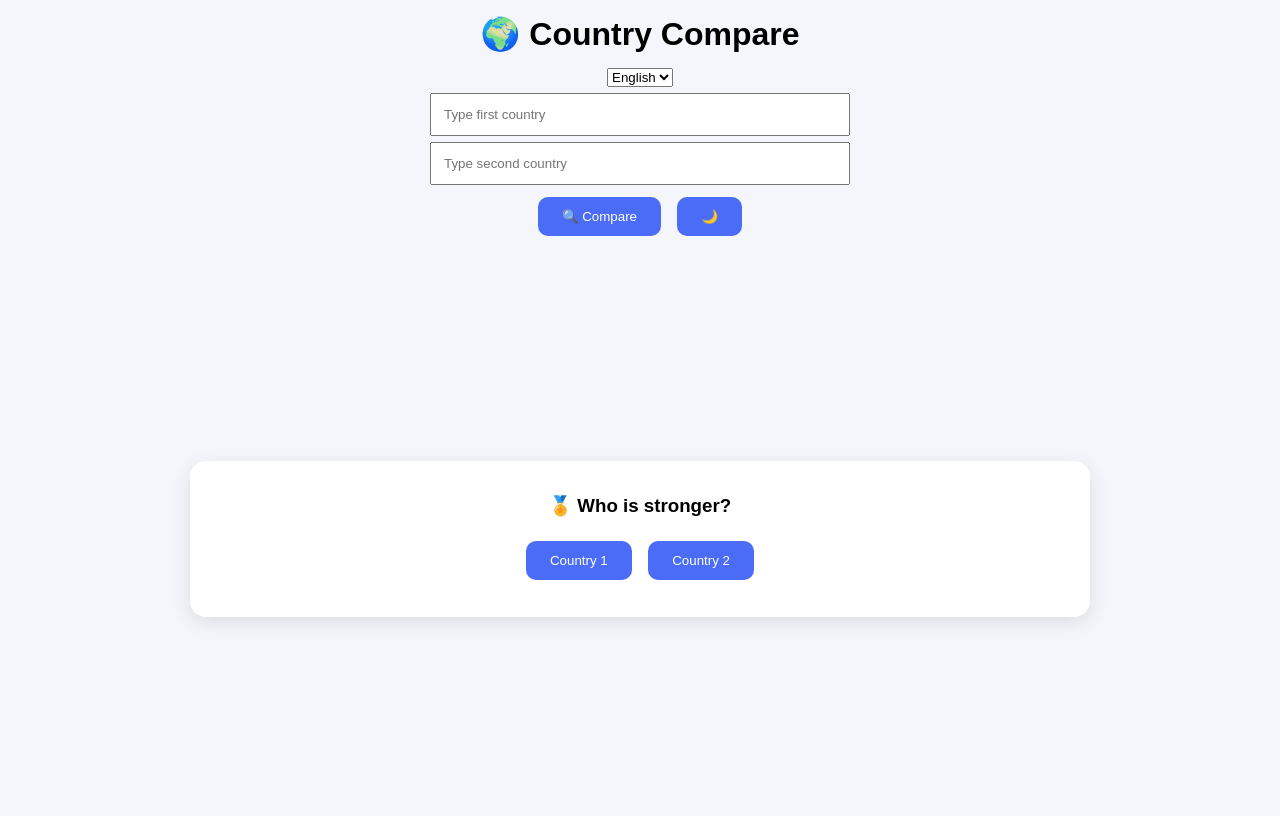
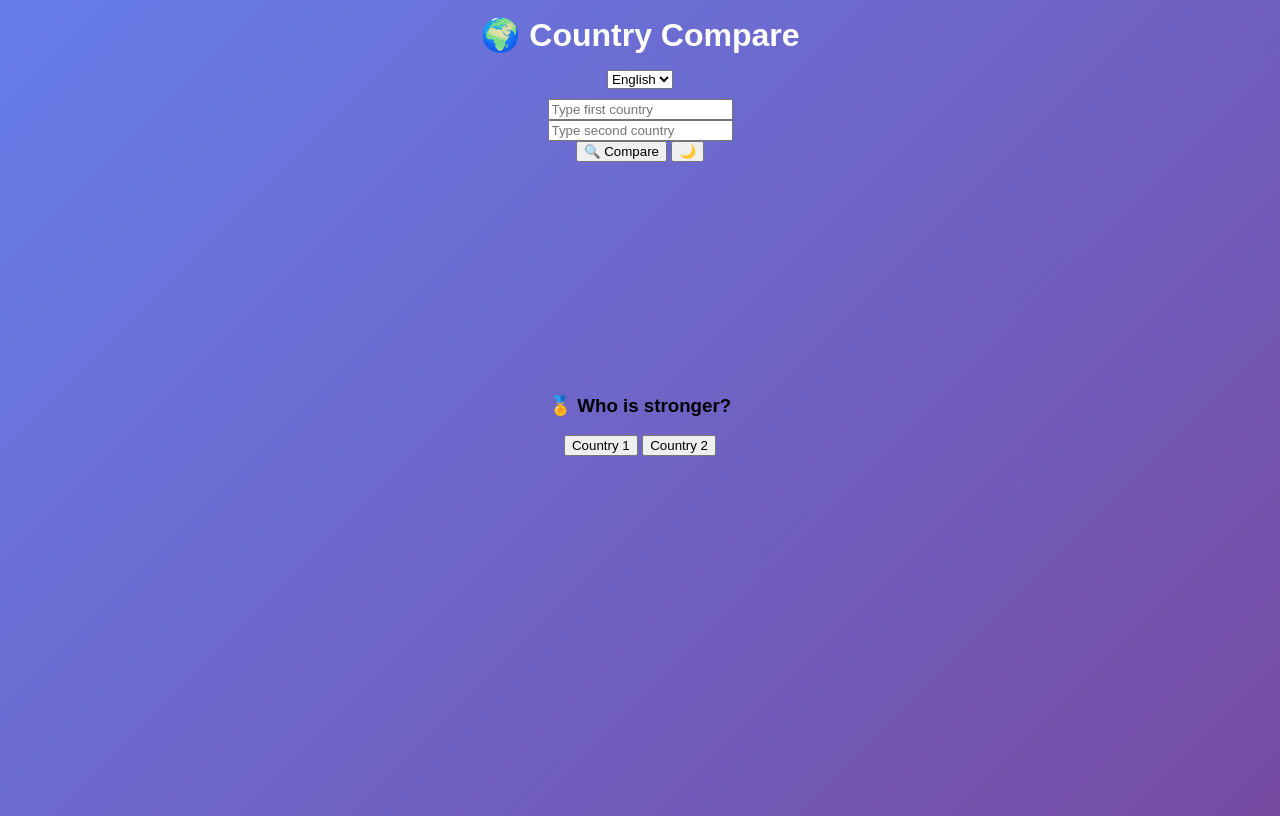
Before and after one commit to rajfeuewhs/country-compare, a plain HTML site: page index.html in a window 1280 px wide. Drawn offline with nearby package versions, Linux system fonts and the light colour scheme; no server answers.

Commit message:
Update style.css

```diff
--- a/css/style.css
+++ b/css/style.css
@@ -1,17 +1,22 @@
+*{
+  box-sizing:border-box;
+  font-family: Arial, Helvetica, sans-serif;
+}
 
-*{box-sizing:border-box;font-family:Arial;}
-body{margin:0;background:#f4f6fb;text-align:center;}
-h1{margin:15px 0;}
-.inputs input{width:90%;max-width:420px;padding:12px;margin:6px auto;display:block;}
-button{padding:12px 24px;margin:6px;border:none;border-radius:10px;background:#4a6cf7;color:#fff;}
-.card{background:#fff;margin:15px auto;padding:15px;border-radius:16px;max-width:900px;box-shadow:0 6px 20px rgba(0,0,0,.1);}
-.compare-box{display:flex;gap:16px;}
-.country{width:50%;background:#f9faff;border-radius:14px;padding:14px;text-align:left;}
-.country img{width:100%;border-radius:10px;}
-.divider{width:2px;background:#999;}
-@media(max-width:700px){.compare-box{flex-direction:column}.divider{width:100%;height:2px}.country{width:100%}}
-.suggestions{background:#fff;max-width:420px;margin:0 auto;border-radius:10px;box-shadow:0 4px 12px rgba(0,0,0,.15);text-align:left;}
-.suggestions div{padding:10px;cursor:pointer;}
-.suggestions div:hover{background:#eee;}
-.dark body{background:#111;color:#fff;}
-.dark .card{background:#222;}
+/* 🌈 COLOURFUL BACKGROUND */
+body{
+  margin:0;
+  text-align:center;
+  background: linear-gradient(135deg, #667eea, #764ba2);
+  min-height:100vh;
+}
+
+/* TITLE */
+h1{
+  margin:16px 0;
+  color:#fff;
+}
+
+/* INPUT AREA */
+.inputs{
+  padding:10px
```
